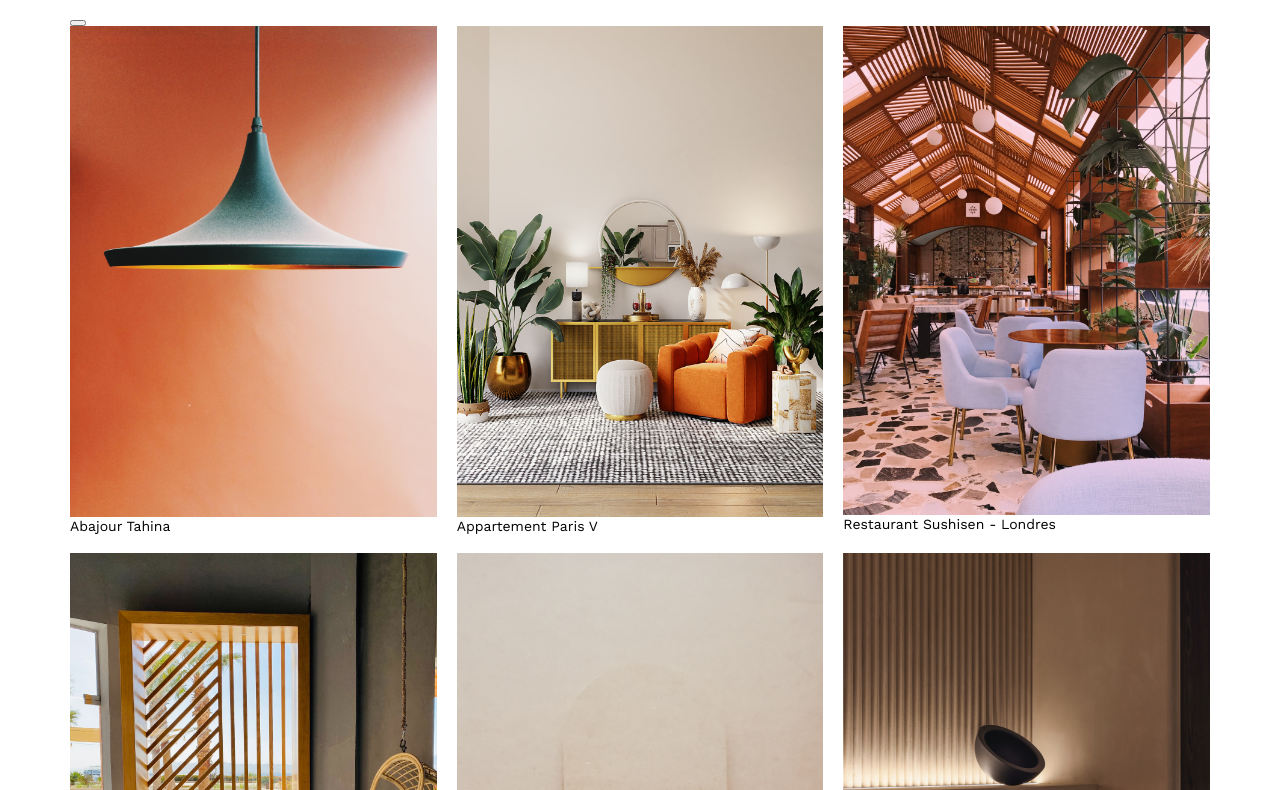
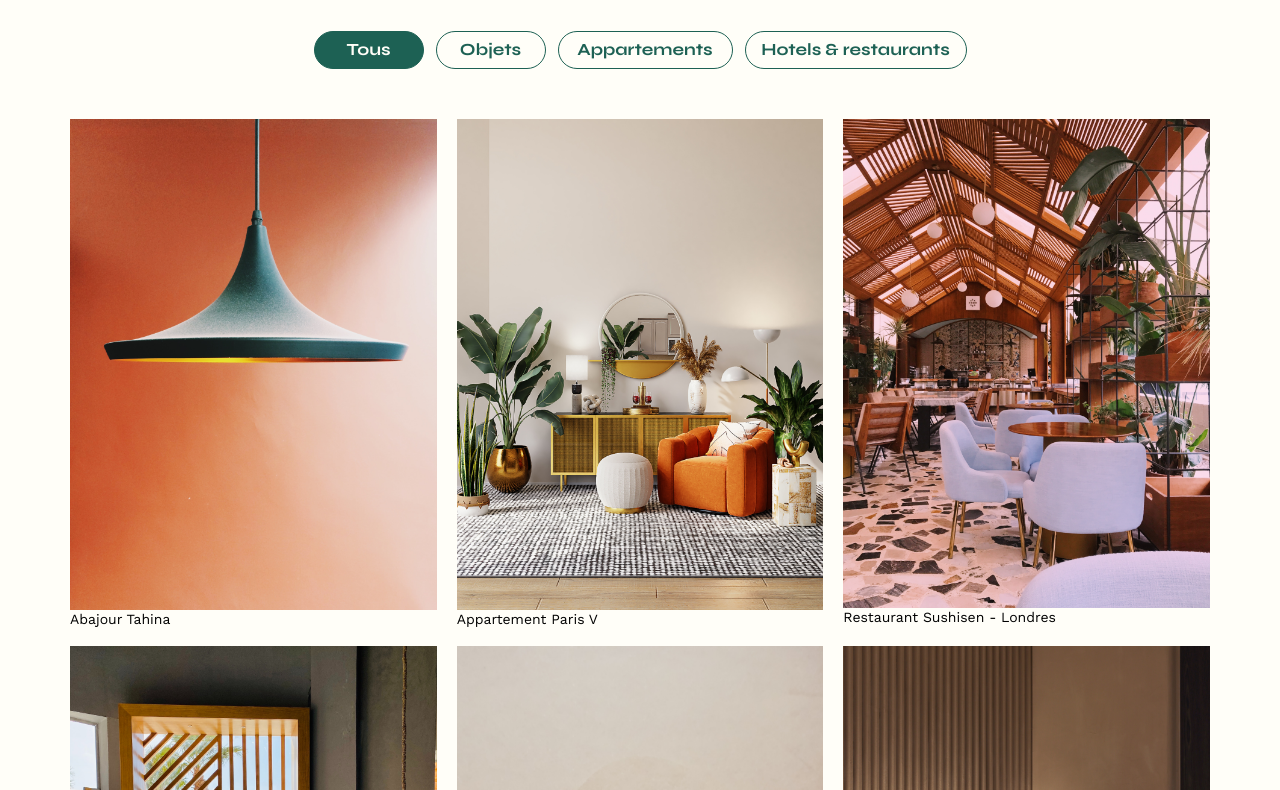
Before and after one commit to inesktari/Sophie-Bluel, a plain HTML site: page FrontEnd/index.html in a window 1280 px wide. Shown: the part 584-1374 px from the top of the page. Drawn offline with nearby package versions, Linux system fonts and the light colour scheme.

Commit message:
filter buttons

```diff
--- a/FrontEnd/assets/style.css
+++ b/FrontEnd/assets/style.css
@@ -22,6 +22,7 @@ time, mark, audio, video {
 	font-size: 100%;
 	font: inherit;
 	vertical-align: baseline;
+	background-color: #FFFEF8;
 }
 /* HTML5 display-role reset for older browsers */
 article, aside, details, figcaption, figure,
@@ -125,6 +126,43 @@ li:hover {
 	text-align: center;
 	margin-bottom: 1em;
 }
+
+.filters {
+	display: flex;
+	gap: 12px;
+	justify-content: center;
+	padding: 20px 0 50px 0;
+}
+
+.btn-filter {
+	display: flex;
+	align-items: center;
+	justify-content: center;
+	font-family: 'Syne';
+	font-size: 17px;
+	color: #1D6154;
+	background-color: #FFFEF8;
+	border: 1.5px solid #1D6154;
+	border-radius: 50px;
+	height: 38px;
+}
+.filter-1 {
+	width: 110px;
+}
+.filter-2 {
+	width: 110px;
+}
+.filter-3 {
+	width: 175px;
+}
+.filter-4 {
+	width: 222px;
+}
+.filter-selected {
+	color: #FFFEF8;
+	background-color: #1D6154;
+}
+
 .gallery {
 	width: 100%;
 	display: grid;
--- a/FrontEnd/index.html
+++ b/FrontEnd/index.html
@@ -35,11 +35,12 @@
 		</article>
 	</section>
 	<section id="portfolio">
-		<h2>Mes Projets</h2>
+		<h2>Mes projets</h2>
 		<div class="filters">
-			<button class="btn">
-
-			</button>
+			<button class="btn-filter filter-1 filter-selected">Tous</button>
+			<button class="btn-filter filter-2">Objets</button>
+			<button class="btn-filter filter-3">Appartements</button>
+			<button class="btn-filter filter-4">Hotels & restaurants</button>
 		</div>
 		<div class="gallery">
 			<figure>
```
